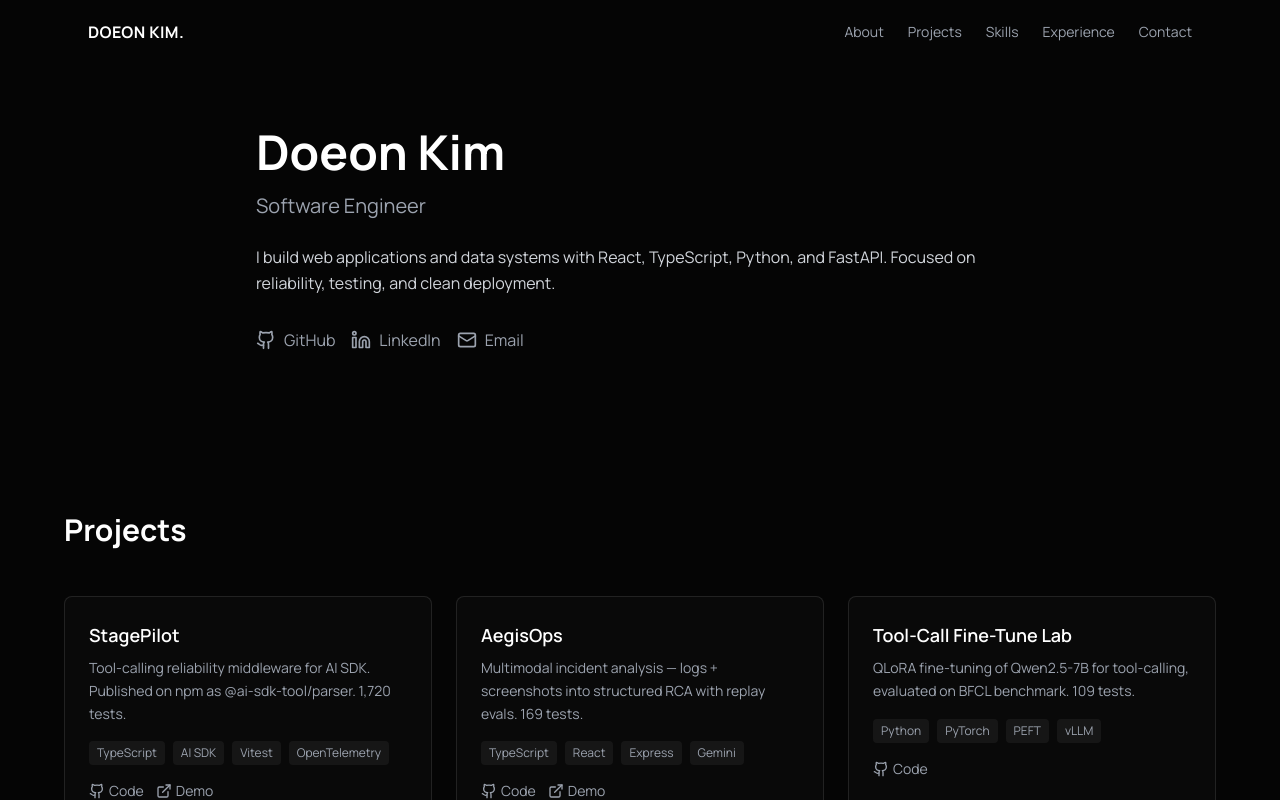
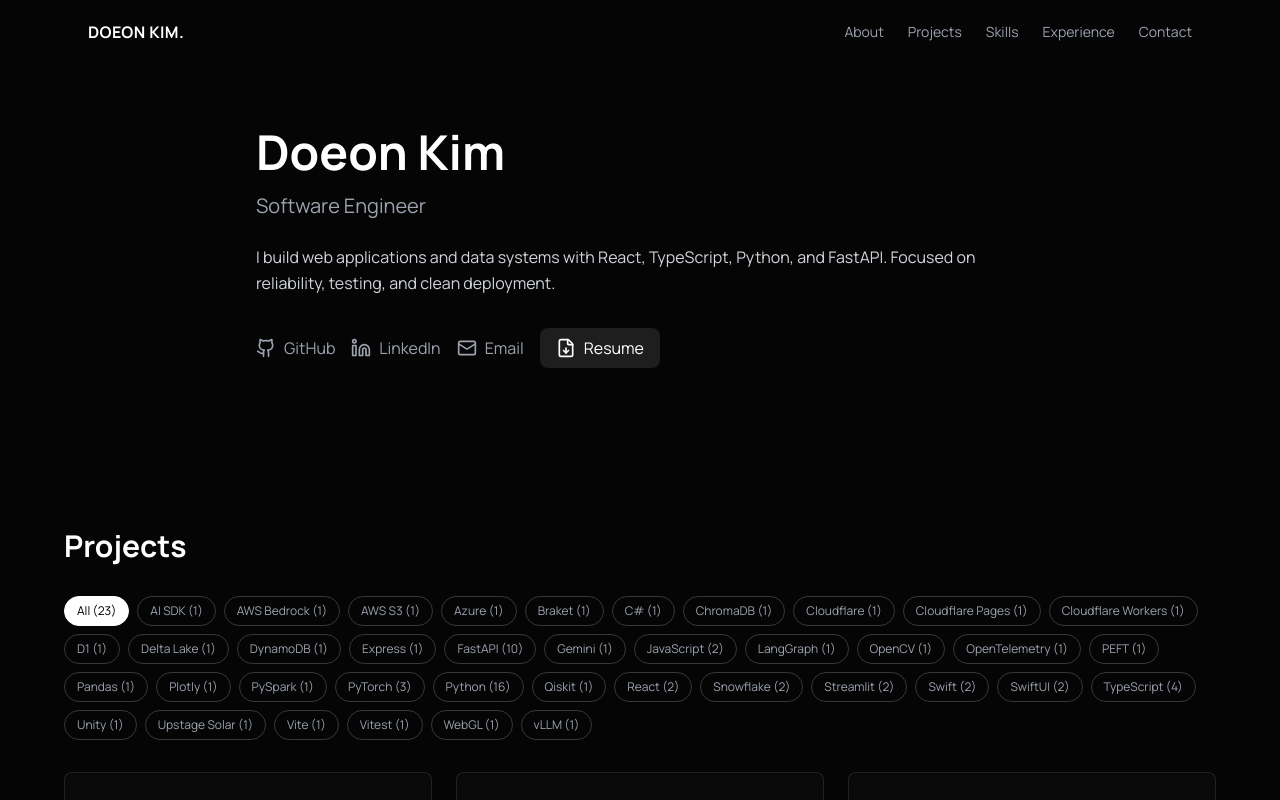
Before and after one commit to KIM3310/doeon-kim-portfolio, a React (Vite) app: page / in a window 1280 px wide. Shown: the top 800 px of the page. Built offline with nearby package versions, Linux system fonts and the light colour scheme.

Commit message:
feat: add project tech filter and resume download button
- Projects section now has clickable tech-tag filter bar
- Hero section has resume download CTA button
- Demonstrates React state management (useState, useMemo, filter)

```diff
--- a/components/Hero.tsx
+++ b/components/Hero.tsx
@@ -1,5 +1,5 @@
 import React from 'react';
-import { Mail, Github, Linkedin } from 'lucide-react';
+import { Mail, Github, Linkedin, FileDown } from 'lucide-react';
 import { PROFILE } from '../constants';
 
 const Hero: React.FC = () => (
@@ -20,6 +20,9 @@ const Hero: React.FC = () => (
         <a href={`mailto:${PROFILE.email}`} className="flex items-center gap-2 text-gray-400 hover:text-white transition-colors">
           <Mail size={20} /> Email
         </a>
+        <a href="resume/Doeon_Kim_Resume.pdf" download className="flex items-center gap-2 px-4 py-2 bg-white/10 rounded-lg text-white hover:bg-white/20 transition-colors">
+          <FileDown size={20} /> Resume
+        </a>
       </div>
     </div>
   </section>
--- a/components/Projects.tsx
+++ b/components/Projects.tsx
@@ -1,19 +1,60 @@
-import React from 'react';
+import React, { useState, useMemo } from 'react';
 import { PROJECTS } from '../constants';
 import { Github, ExternalLink } from 'lucide-react';
 
-const Projects: React.FC = () => (
+const Projects: React.FC = () => {
+  const [filter, setFilter] = useState<string | null>(null);
+
+  const allTags = useMemo(() => {
+    const tags = new Set<string>();
+    PROJECTS.forEach(p => p.tech.forEach(t => tags.add(t)));
+    return Array.from(tags).sort();
+  }, []);
+
+  const filtered = filter ? PROJECTS.filter(p => p.tech.includes(filter)) : PROJECTS;
+
+  return (
     <section id="projects" className="py-20 px-6">
       <div className="max-w-6xl mx-auto">
-      <h2 className="text-3xl font-bold text-white mb-12">Projects</h2>
+        <h2 className="text-3xl font-bold text-white mb-8">Projects</h2>
+
+        {/* Filter bar */}
+        <div className="flex flex-wrap gap-2 mb-8">
+          <button
+            onClick={() => setFilter(null)}
+            className={`text-xs px-3 py-1.5 rounded-full border transition-colors ${!filter ? 'bg-white text-black border-white' : 'border-white/20 text-gray-400 hover:border-white/40'}`}
+          >
+            All ({PROJECTS.length})
+          </button>
+          {allTags.map(tag => {
+            const count = PROJECTS.filter(p => p.tech.includes(tag)).length;
+            return (
+              <button
+                key={tag}
+                onClick={() => setFilter(filter === tag ? null : tag)}
+                className={`text-xs px-3 py-1.5 rounded-full border transition-colors ${filter === tag ? 'bg-white text-black border-white' : 'border-white/20 text-gray-400 hover:border-white/40'}`}
+              >
+                {tag} ({count})
+              </button>
+            );
+          })}
+        </div>
+
+        {/* Project grid */}
         <div className="grid grid-cols-1 md:grid-cols-2 lg:grid-cols-3 gap-6">
-        {PROJECTS.map((project, idx) => (
+          {filtered.map((project, idx) => (
             <article key={idx} className="border border-white/10 bg-white/[0.02] rounded-lg p-6 hover:border-white/20 transition-colors">
               <h3 className="text-lg font-semibold text-white mb-2">{project.title}</h3>
               <p className="text-sm text-gray-400 mb-4 leading-relaxed">{project.description}</p>
               <div className="flex flex-wrap gap-2 mb-4">
                 {project.tech.map((t, i) => (
-                <span key={i} className="text-xs px-2 py-1 rounded bg-white/5 text-gray-400">{t}</span>
+                  <span
+                    key={i}
+                    onClick={() => setFilter(filter === t ? null : t)}
+                    className={`text-xs px-2 py-1 rounded cursor-pointer transition-colors ${filter === t ? 'bg-white/20 text-white' : 'bg-white/5 text-gray-400 hover:bg-white/10'}`}
+                  >
+                    {t}
+                  </span>
                 ))}
               </div>
               <div className="flex gap-3">
@@ -29,8 +70,12 @@ const Projects: React.FC = () => (
             </article>
           ))}
         </div>
+        {filtered.length === 0 && (
+          <p className="text-center text-gray-500 py-12">No projects match this filter.</p>
+        )}
       </div>
     </section>
   );
+};
 
 export default Projects;
```
Lines whose indentation alone changed are shown as unchanged.
